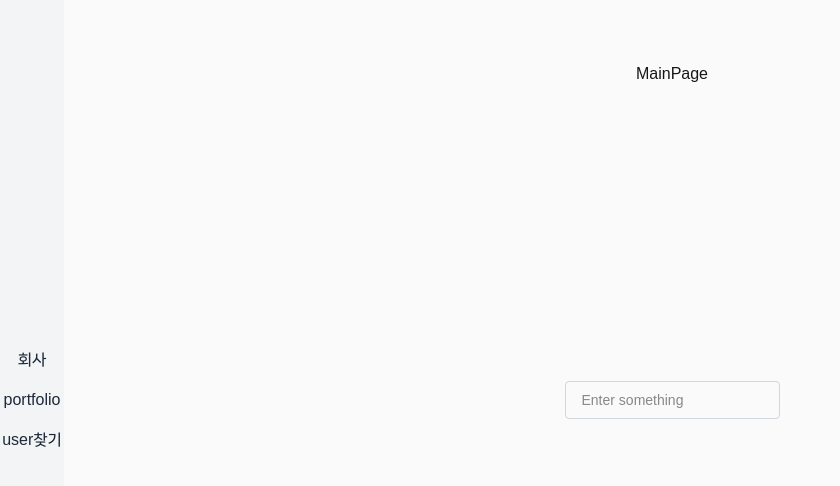
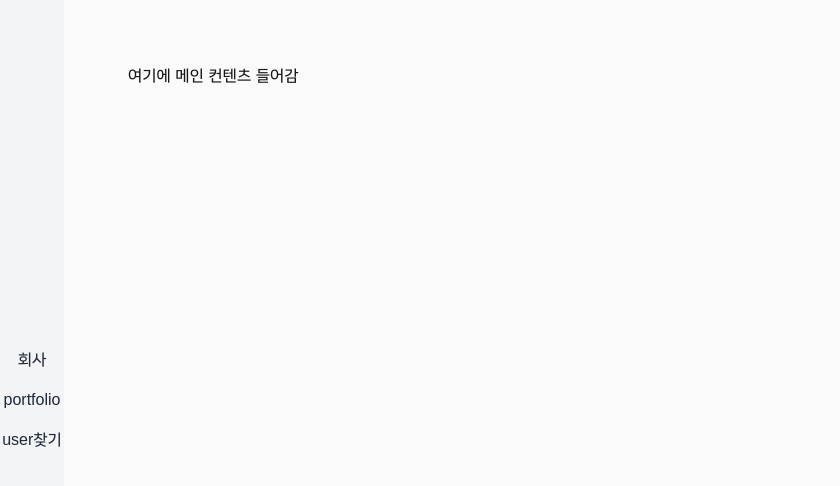
Before and after one commit to 25-BitByBit/Personal-folio-0.1, a Next.js app in the folder Frontend/personal-folio/: page / in a window 1280 px wide. Shown: the top 486 px of the page, without its empty margins (0-840 px from the left). Built offline with nearby package versions, Linux system fonts and the light colour scheme; a web font is replaced by a local one.

Commit message:
Feat: Main 페이지 기본 셋팅

```diff
--- a/Frontend/personal-folio/src/app/page.tsx
+++ b/Frontend/personal-folio/src/app/page.tsx
@@ -1,12 +1,12 @@
-import Input from "@/components/input/Input";
 
 export default function Home() {
   return (
-    <div className="grid grid-rows-[20px_1fr_20px] items-center justify-items-center min-h-screen p-8 pb-20 gap-16 sm:p-20]">
-      MainPage
-        <Input
-          disabled={false}
-        />
-    </div>
+    <main className="flex flex-col gap-8">
+      <section className="flex bg-primary p-8 rounded">
+        <div>
+          여기에 메인 컨텐츠 들어감
+        </div>
+      </section>
+    </main>
   );
 }
```
